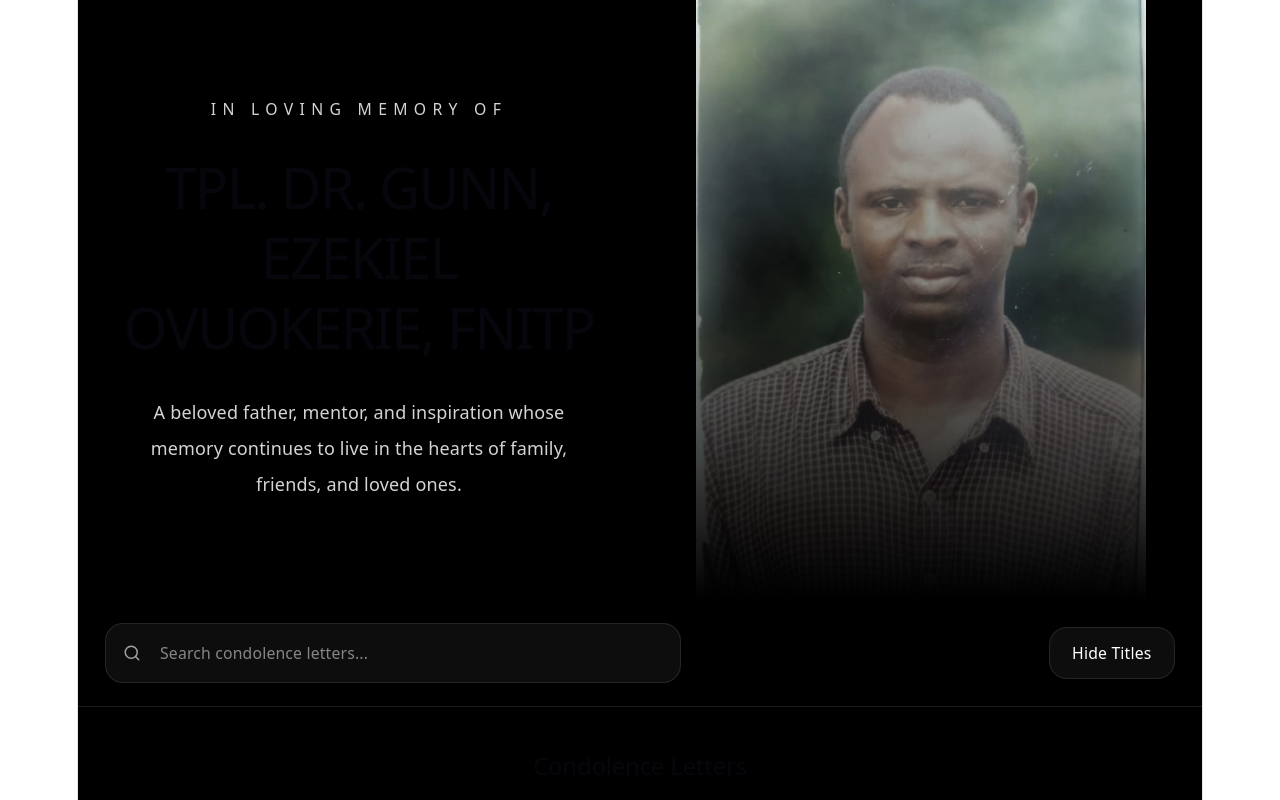
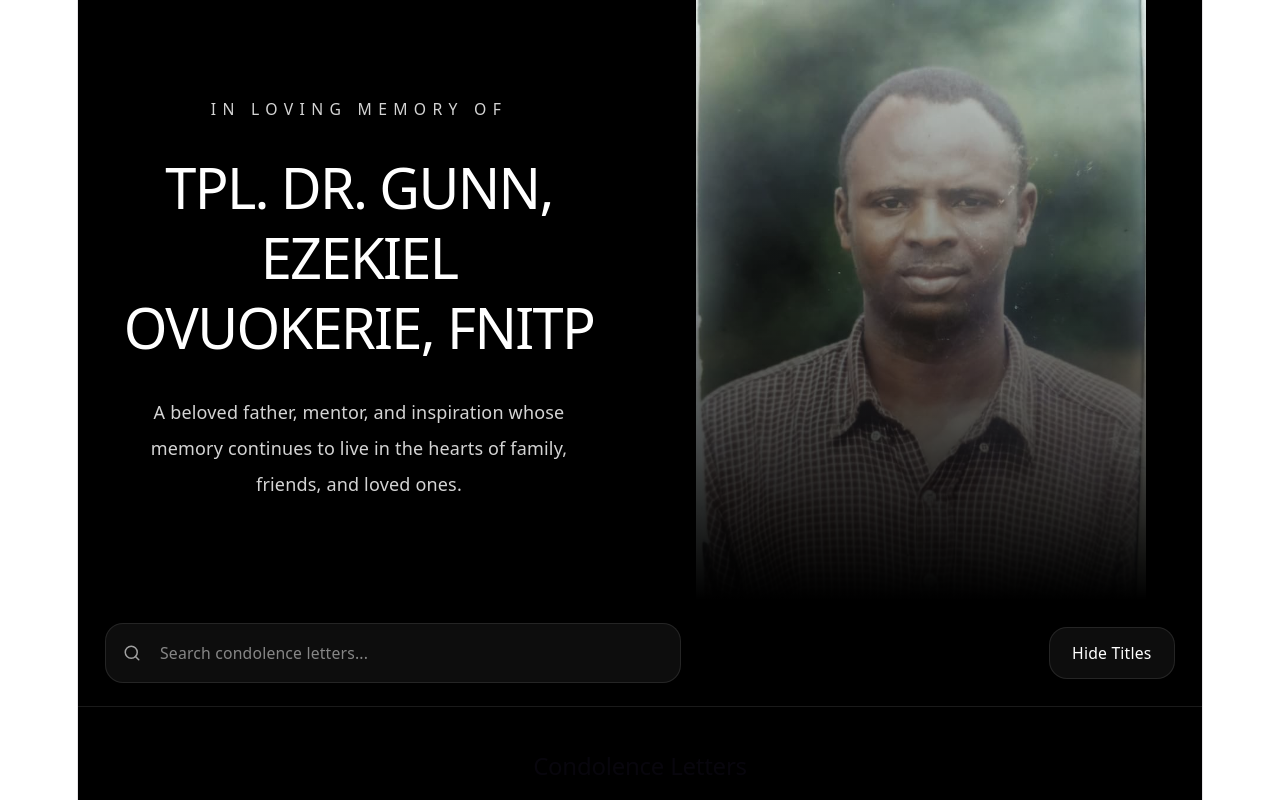
Before and after one commit to ShadowMonarch01/drgunnlegacy, a React (Vite) app: page / in a window 1280 px wide. Shown: the top 800 px of the page. Built offline with nearby package versions, Linux system fonts and the light colour scheme.

Commit message:
name color fix2

```diff
--- a/src/MemorialPage.tsx
+++ b/src/MemorialPage.tsx
@@ -143,7 +143,7 @@ export default function MemorialLettersPage() {
           In Loving Memory Of
         </p>
 
-        <h1 className="text-4xl text-neutral-300 font-bold leading-tight md:text-6xl">
+        <h1 style={{color:"#fff"}} className="text-4xl text-neutral-300 font-bold leading-tight md:text-6xl">
           TPL. DR. GUNN, EZEKIEL OVUOKERIE, FNITP
         </h1>
 
```
